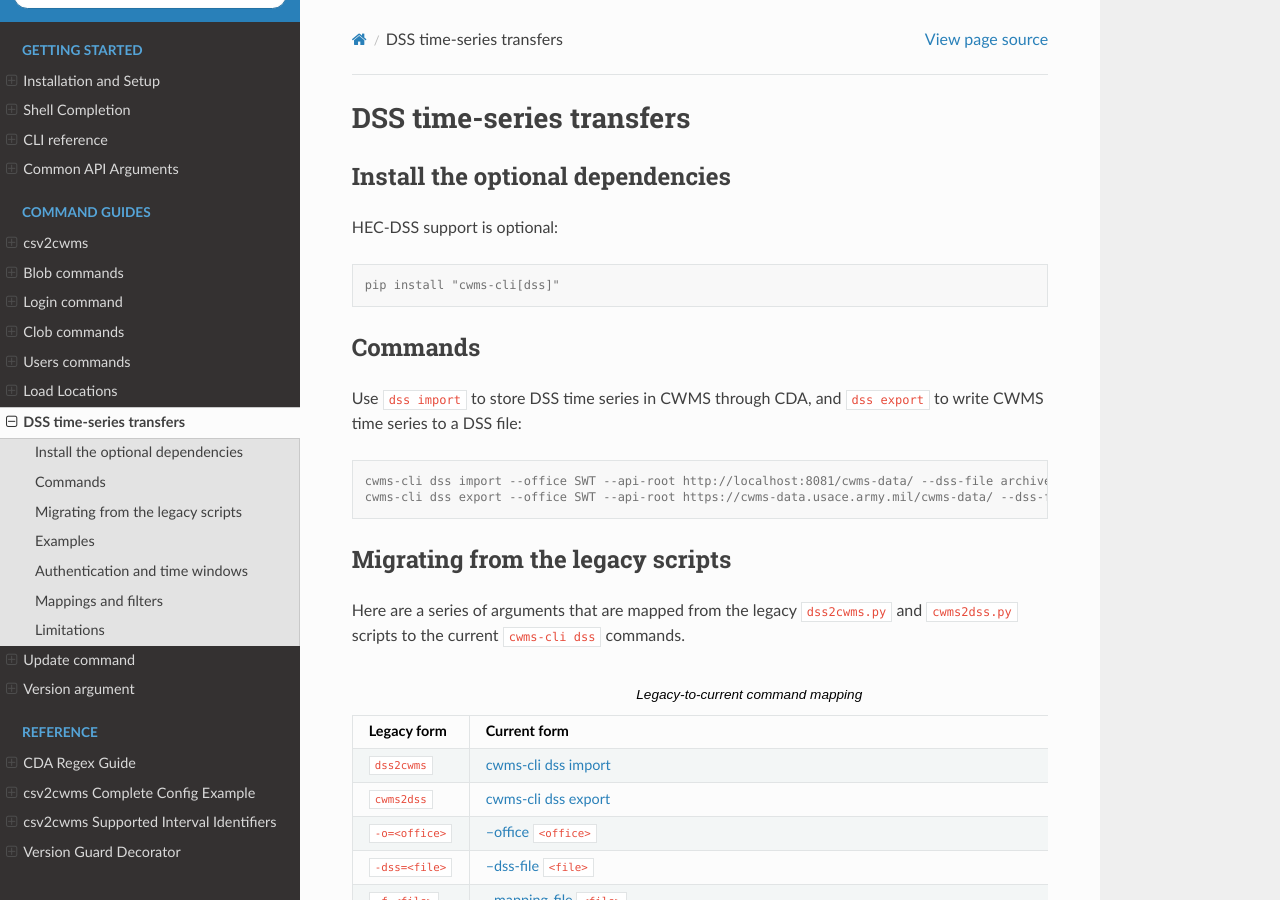
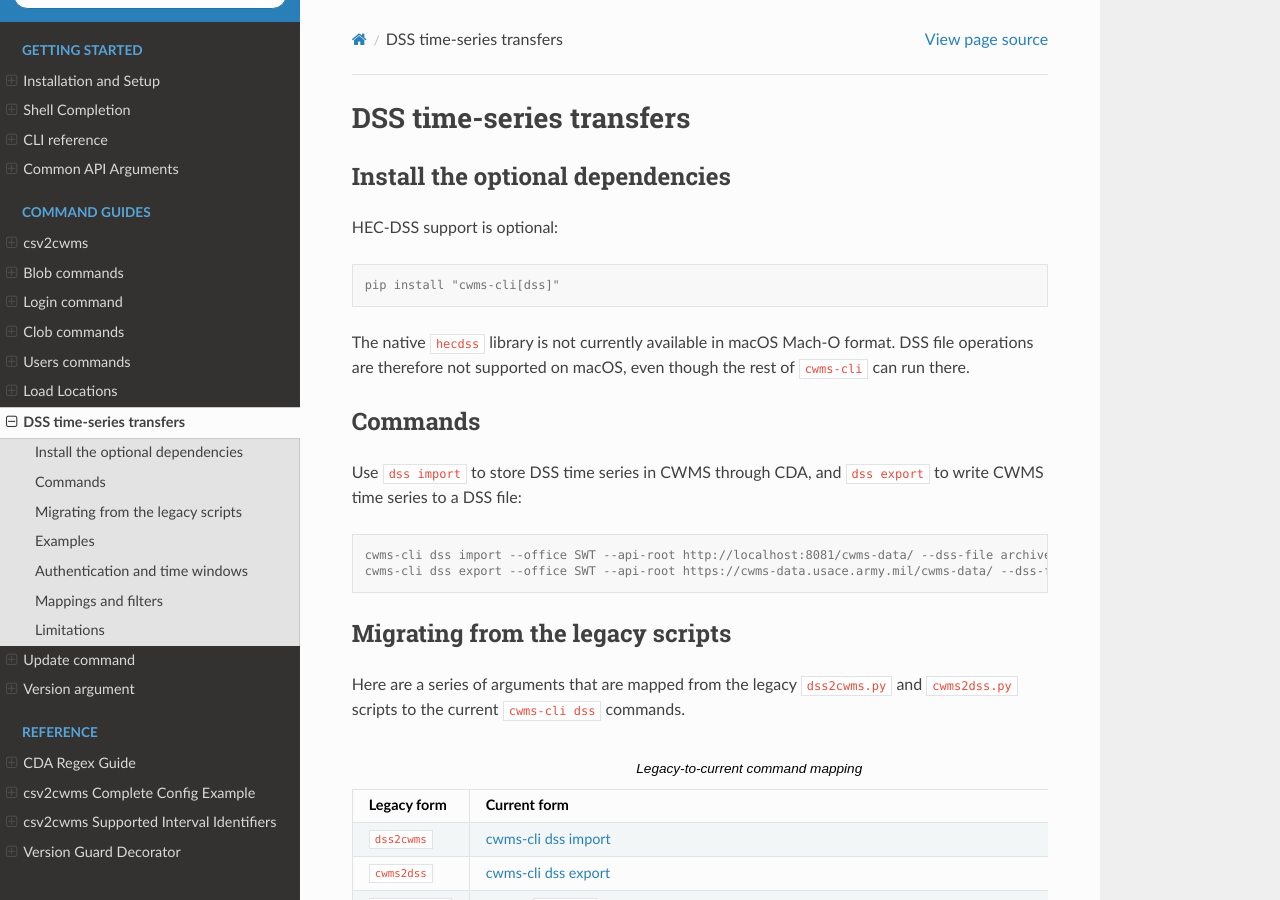
Before and after one commit to HydrologicEngineeringCenter/cwms-cli, a Sphinx documentation site: the page built from docs/cli/dss.rst, in a window 1280 px wide and 900 px high. Built offline with Sphinx 7.4.7 and the Read the Docs theme 3.1.0, drawn with Linux system fonts in a browser that asks for light colours.

```diff
--- a/docs/cli/dss.rst
+++ b/docs/cli/dss.rst
@@ -9,6 +9,10 @@
 .. code-block:: console
 
    pip install "cwms-cli[dss]"
+
+The native ``hecdss`` library is not currently available in macOS Mach-O
+format. DSS file operations are therefore not supported on macOS, even though
+the rest of ``cwms-cli`` can run there.
 
 .. _dss-commands:
 
```
Also changed, not shown: 1 other file.
